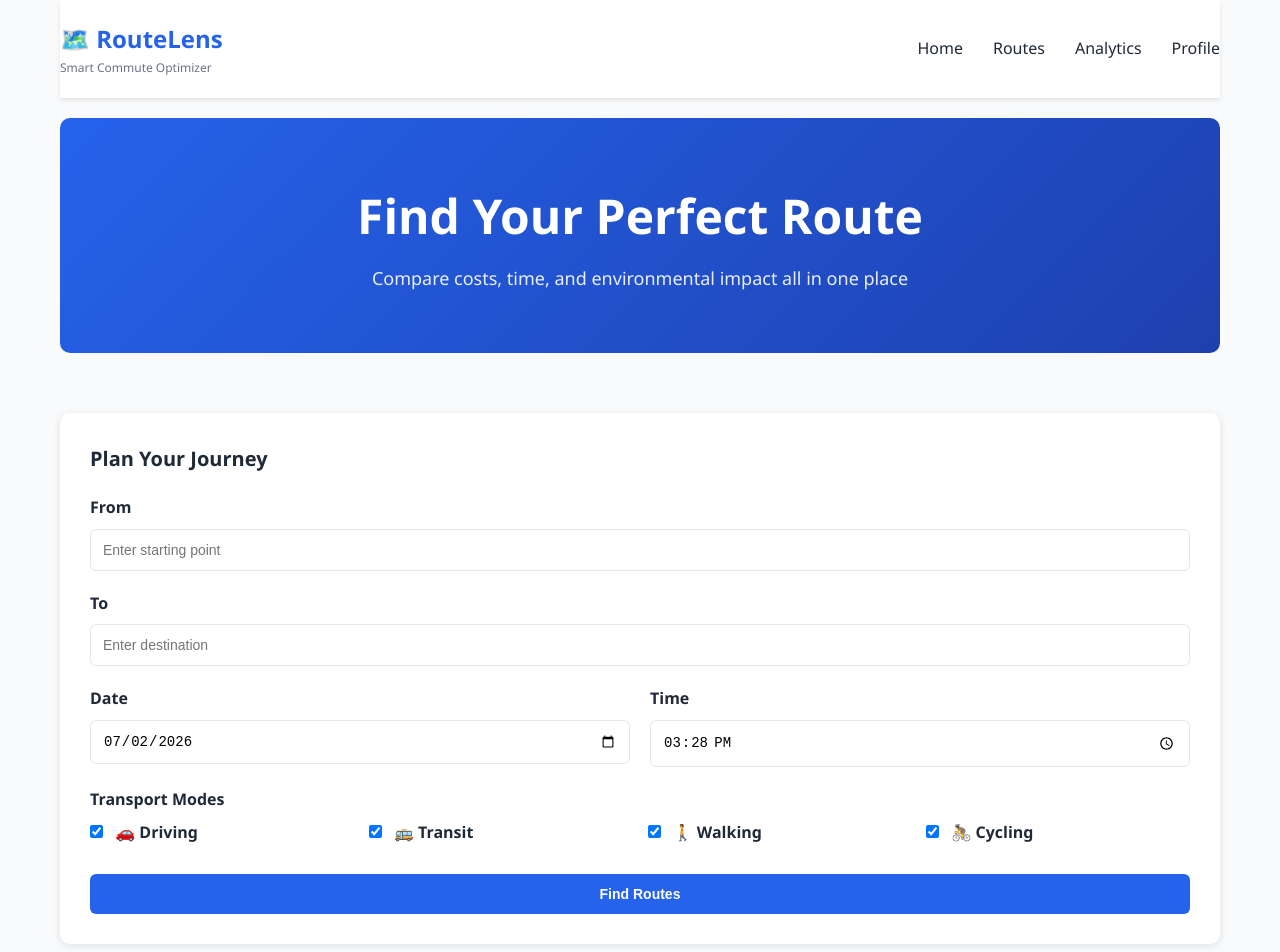
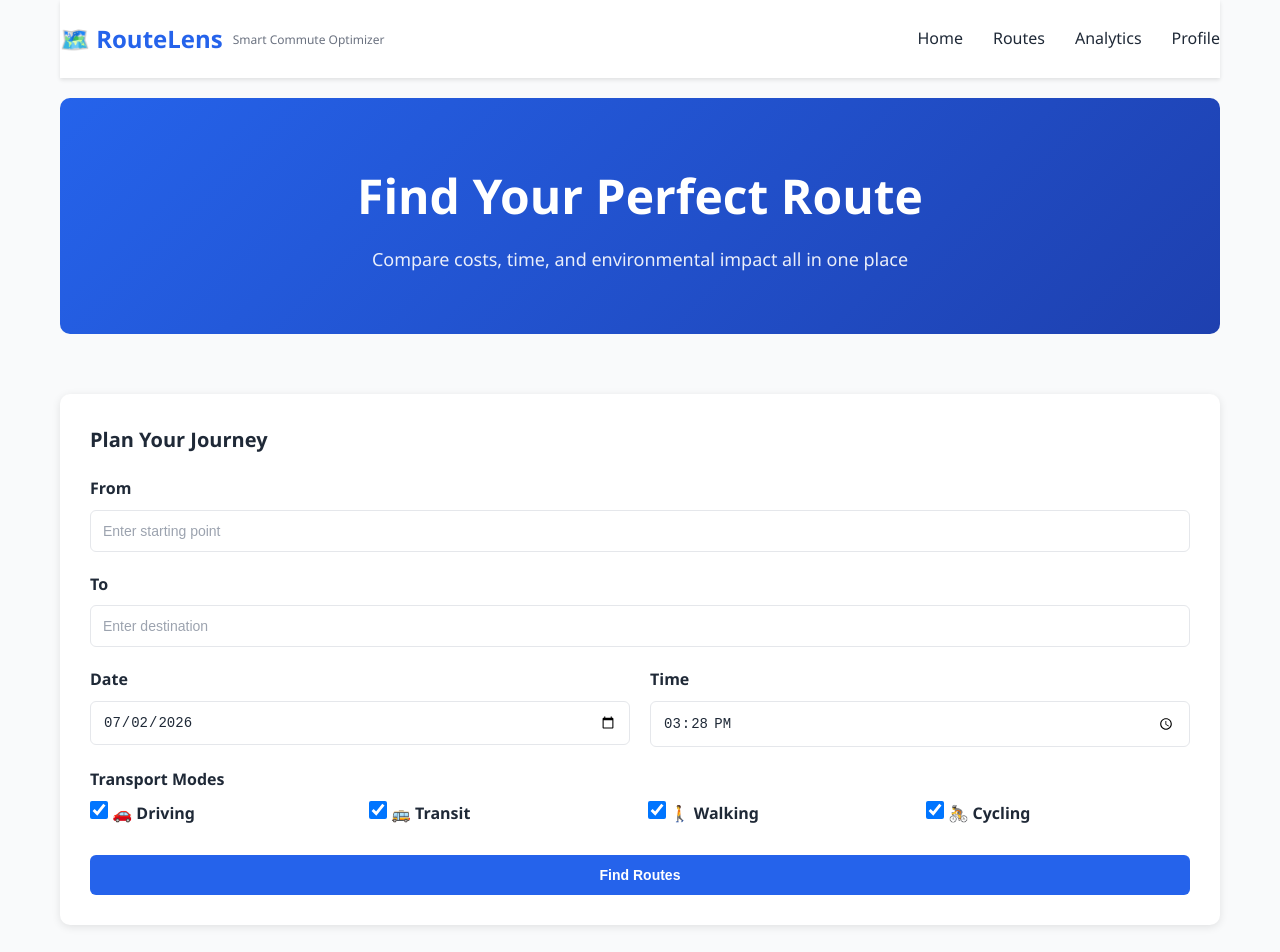
Before and after one commit to 0007PRANAV/RouteLens, a website: page index.html in a window 1280 px wide. Shown: the top 952 px of the page. Drawn offline with Linux system fonts and the light colour scheme; some packages are replaced by stand-ins of ours.

Commit message:
Fix CSS styling and input field accessibility

```diff
--- a/style.css
+++ b/style.css
@@ -45,14 +45,22 @@ body {
     align-items: center;
 }
 
+.nav-brand {
+    display: flex;
+    align-items: center;
+    gap: 10px;
+}
+
 .nav-brand h1 {
     font-size: 24px;
     color: var(--primary);
+    margin: 0;
 }
 
 .tagline {
     font-size: 12px;
     color: #6b7280;
+    margin: 0;
 }
 
 .nav-links {
@@ -128,24 +136,34 @@ body {
 }
 
 .form-group input,
-.form-group select {
+.form-group select,
+.location-input {
     width: 100%;
     padding: 12px;
     border: 1px solid var(--border);
     border-radius: 6px;
     font-size: 14px;
     transition: border-color 0.3s;
+    background-color: white;
+    color: var(--dark);
 }
 
 .form-group input:focus,
-.form-group select:focus {
+.form-group select:focus,
+.location-input:focus {
     outline: none;
     border-color: var(--primary);
     box-shadow: 0 0 0 3px rgba(37, 99, 235, 0.1);
+    background-color: white;
+}
+
+.form-group input::placeholder {
+    color: #9ca3af;
 }
 
 .location-input {
     position: relative;
+    width: 100%;
 }
 
 .suggestions {
@@ -195,12 +213,14 @@ body {
     align-items: center;
     cursor: pointer;
     font-weight: 500;
+    gap: 8px;
 }
 
-.checkbox input {
-    width: auto;
-    margin-right: 8px;
+.checkbox input[type="checkbox"] {
+    width: 18px;
+    height: 18px;
     cursor: pointer;
+    margin: 0;
 }
 
 /* Buttons */
@@ -350,7 +370,7 @@ body {
 }
 
 .detail-item p {
-    font-size: 28px;
+    font-size: 24px;
     color: var(--primary);
     font-weight: 700;
 }
```
